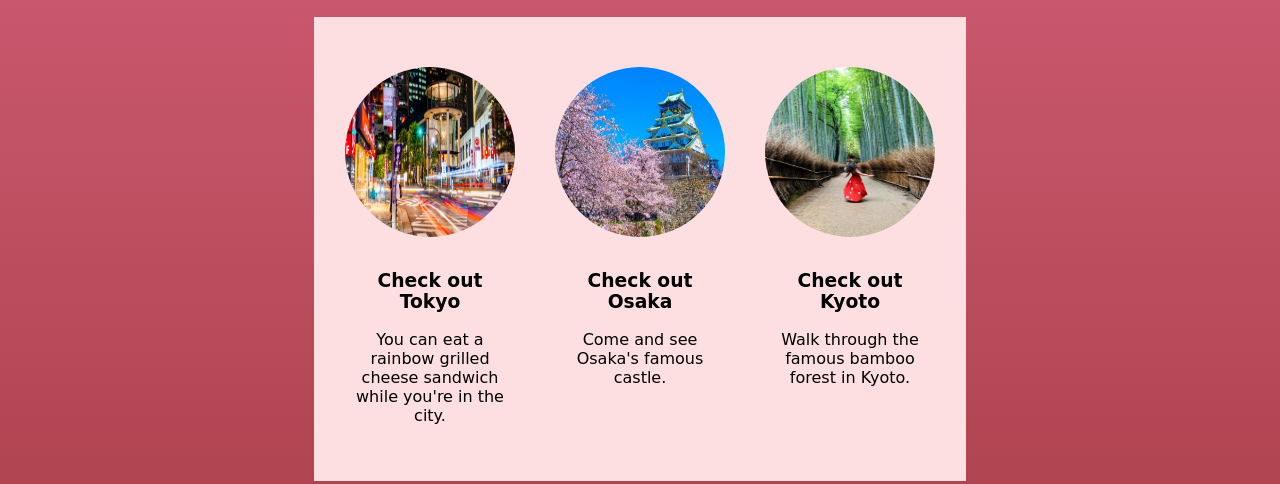
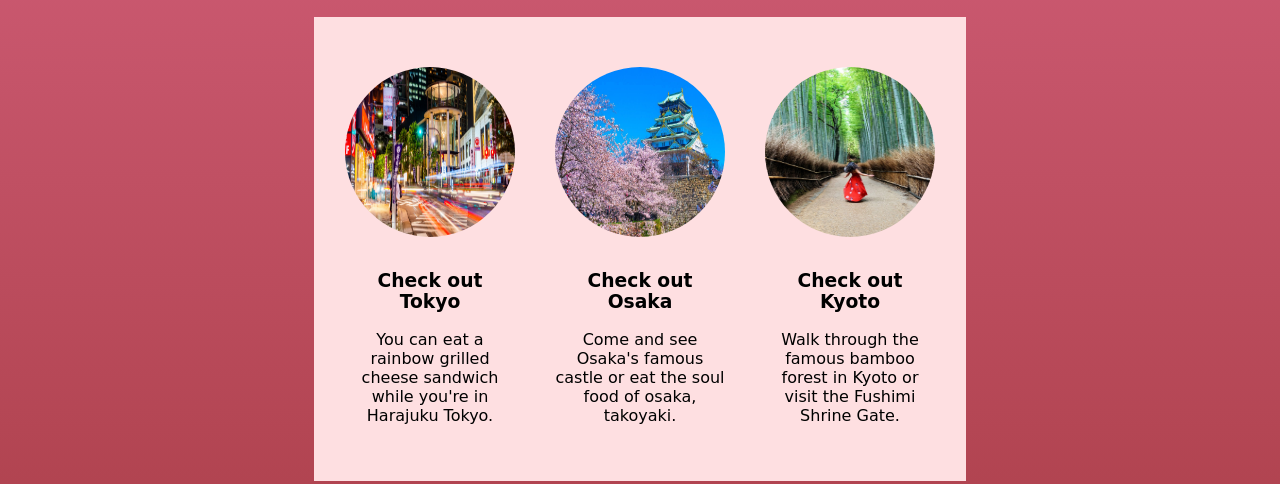
Before and after one commit to kitkassabar/Homesite, a website built with Vite: page index.html in a window 1280 px wide. Shown: the part 503-987 px from the top of the page. Built offline with nearby package versions, Linux system fonts and the light colour scheme; a web font is replaced by a local one.

Commit message:
Update index.html

```diff
--- a/index.html
+++ b/index.html
@@ -19,17 +19,17 @@
                 <div id="place-1">
                 <img class="tokyo" id="tokyo-img" src="images/Tokyo.webp" alt="A picture of a city">
                 <h3>Check out Tokyo</h3>
-                <p>You can eat a rainbow grilled cheese sandwich while you're in the city.</p>
+                <p>You can eat a rainbow grilled cheese sandwich while you're in Harajuku Tokyo.</p>
                 </div>
                 <div id="place-2">
                 <img class="osaka" id="osaka-img" src="images/Osaka.jpg" alt="A picture with a sakura tree and a Japanese castle">
                 <h3>Check out Osaka</h3>
-                <p>Come and see Osaka's famous castle.</p>
+                <p>Come and see Osaka's famous castle or eat the soul food of osaka, takoyaki.</p>
                 </div>
                 <div id="place-3">
                 <img class="kyoto" id="kyoto-img" src="images/Kyoto.jpeg" alt="A picture with a woman back turned towards the camera walking into a bamboo forest">
                 <h3>Check out Kyoto</h3>
-                <p>Walk through the famous bamboo forest in Kyoto.</p>
+                <p>Walk through the famous bamboo forest in Kyoto or visit the Fushimi Shrine Gate.</p>
             </div>
             </div>
         </div>
```
